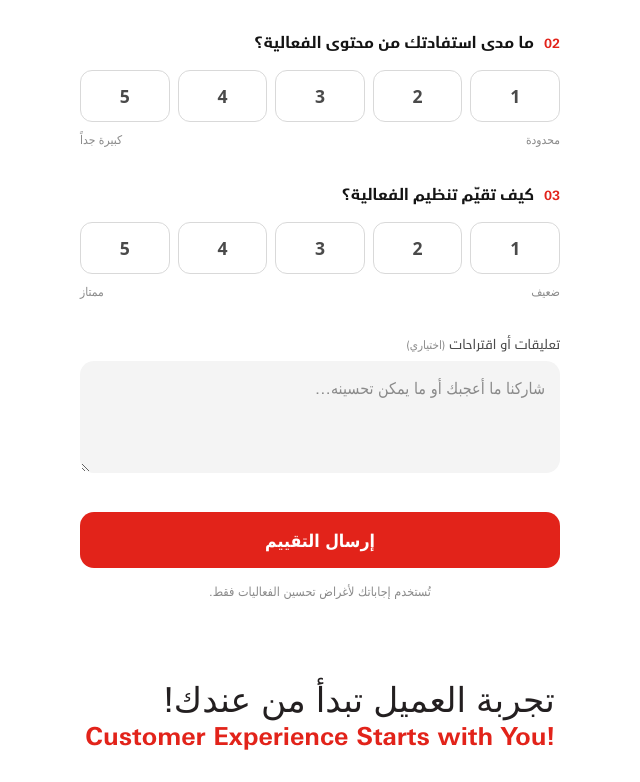
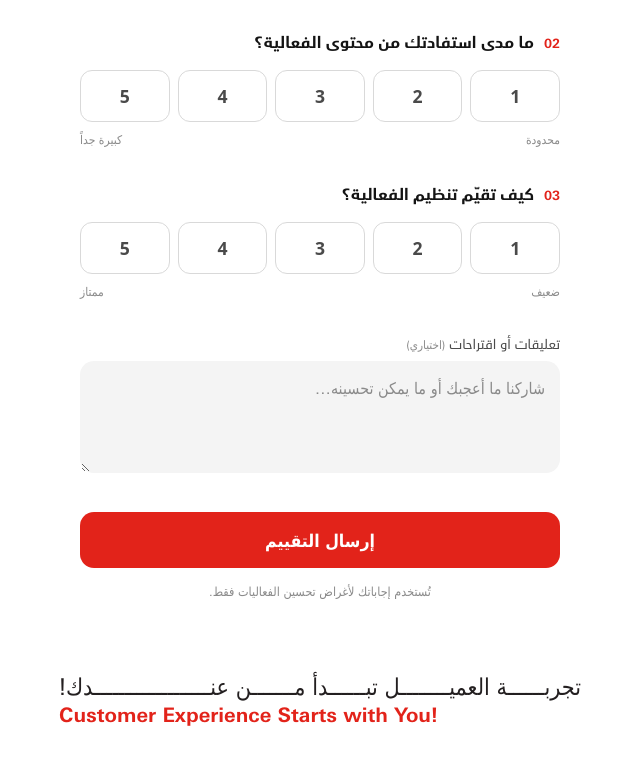
Before and after one commit to thetechhup-dot/CX-feedback, a plain HTML site: page index.html in a window 1280 px wide. Shown: the part 655-1437 px from the top of the page, without its empty margins (320-960 px from the left). After the commit the page ends 1411 px from the top, so only its background shows below. Drawn offline with Linux system fonts and the light colour scheme.

Commit message:
Update index.html

```diff
--- a/index.html
+++ b/index.html
@@ -267,50 +267,44 @@
   @keyframes rise { from { opacity: 0; transform: translateY(8px); } to { opacity: 1; transform: none; } }
 
 .cx-footer {
-  padding: 28px 20px 32px;
+  padding: 22px 20px 28px;
   text-align: center;
 }
 
 .cx-footer-content {
-  display: inline-grid;
-  justify-items: start;
-  width: max-content;
-  max-width: 100%;
-  font-family: "Univers SAB", system-ui, sans-serif;
-  line-height: 1;
+  display: inline-block;
+  text-align: left;
+  font-family: inherit;
+  line-height: 1.15;
 }
 
 .cx-footer-ar {
-  direction: rtl;
-  unicode-bidi: plaintext;
   font-family: inherit;
-  font-size: 2.15rem;
+  font-size: 1.45rem;
   font-weight: 400;
   color: #231F20;
-  line-height: 1.15;
+  text-align: left;
+  margin-bottom: 4px;
   white-space: nowrap;
 }
 
 .cx-footer-en {
-  direction: ltr;
   font-family: inherit;
-  font-size: 1.55rem;
+  font-size: 1.25rem;
   font-weight: 700;
-  color: #E2231A;
-  line-height: 1.1;
+  color: var(--red);
+  text-align: left;
   white-space: nowrap;
-  margin-top: 5px;
 }
 
 @media (max-width: 520px) {
   .cx-footer-ar {
-    font-size: 1.75rem;
+    font-size: 1.15rem;
   }
 
   .cx-footer-en {
-    font-size: 1.25rem;
+    font-size: 1rem;
   }
-}
 }
   }
 </style>
@@ -410,7 +404,7 @@
 
 <footer class="cx-footer">
   <div class="cx-footer-content">
-    <div class="cx-footer-ar" dir="rtl">تجربة العميل تبدأ من عندك!</div>
+    <div class="cx-footer-ar" dir="rtl">تجربــــــة العميــــــــل تبــــــدأ مـــــــن عنـــــــــــــــــــدك!</div>
     <div class="cx-footer-en" dir="ltr">Customer Experience Starts with You!</div>
   </div>
 </footer>
```
